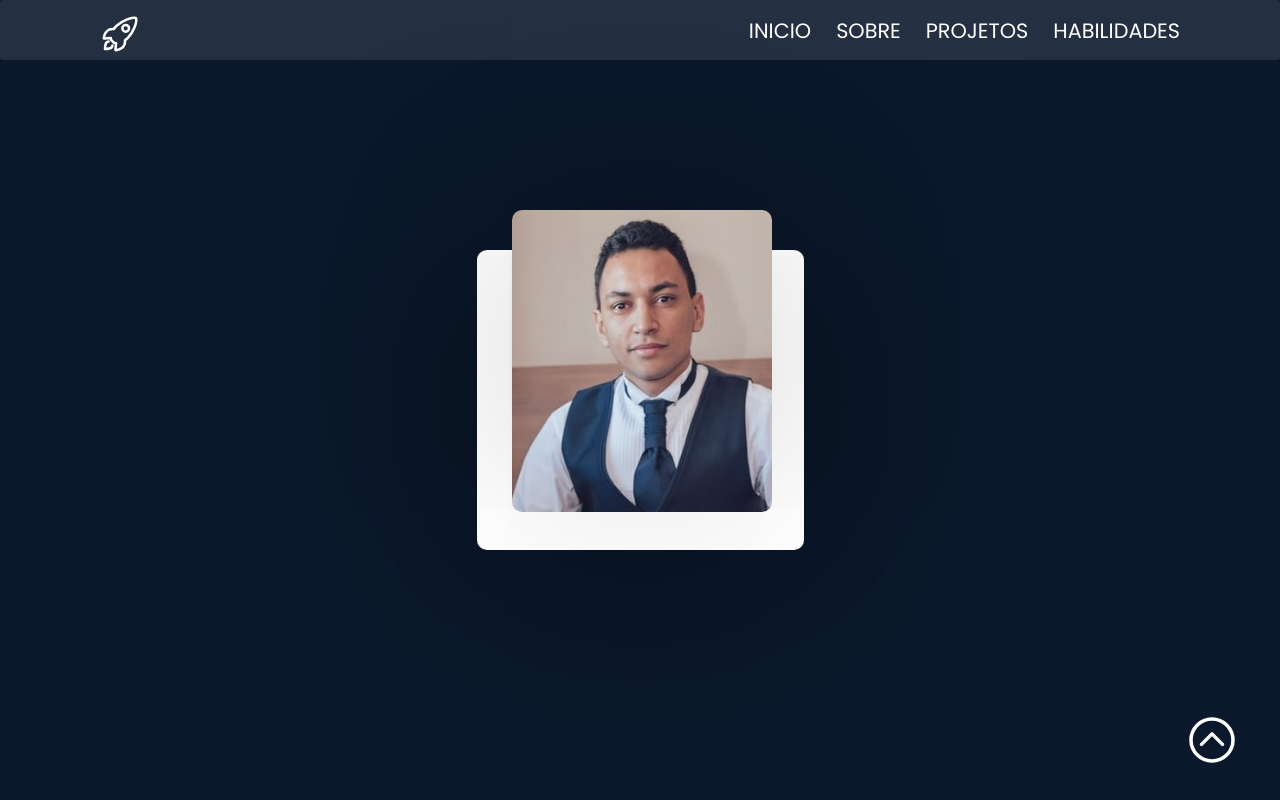
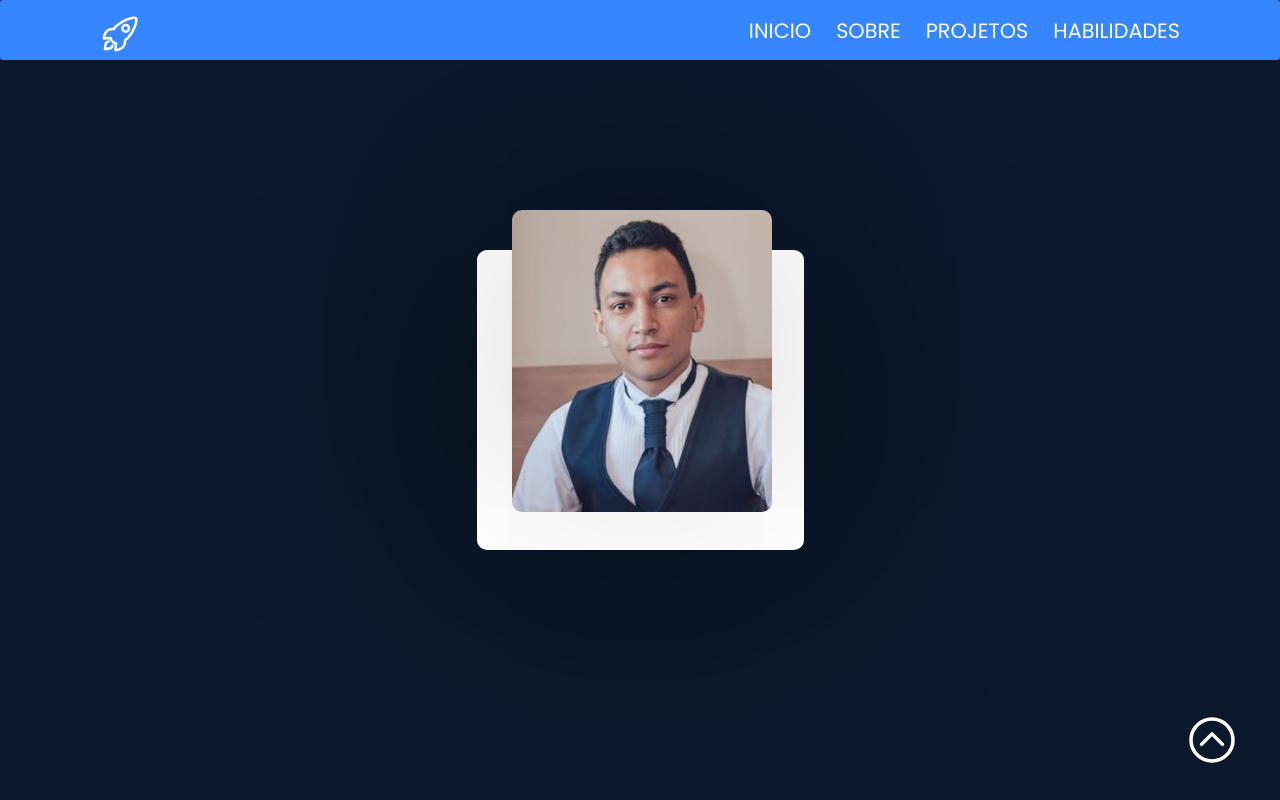
Before and after one commit to Wanderson-rpf/Wanderson-rpf.github.io, a plain HTML site: page index.html in a window 1280 px wide. Shown: the top 800 px of the page. Drawn offline with nearby package versions, Linux system fonts and the light colour scheme.

Commit message:
:ok_hand: style: Criando variaveis no CSS, ajustando cor do menu

```diff
--- a/assets/css/style.css
+++ b/assets/css/style.css
@@ -13,7 +13,8 @@
   --font-icon-hab: rgba(255, 255, 255, 0.2);
 
   /* ---------- Colores fundo ---------- */
-  --clr-menu: rgba(255, 255, 255, 0.1);
+  /* --clr-menu: rgba(255, 255, 255, 0.1); */
+  --clr-menu: #3586ff;
   --clr-footer: #3586ff;
   --clr-pag-prim: #0c192c;
   --clr-pag-sec: #4fc3dc;
```
